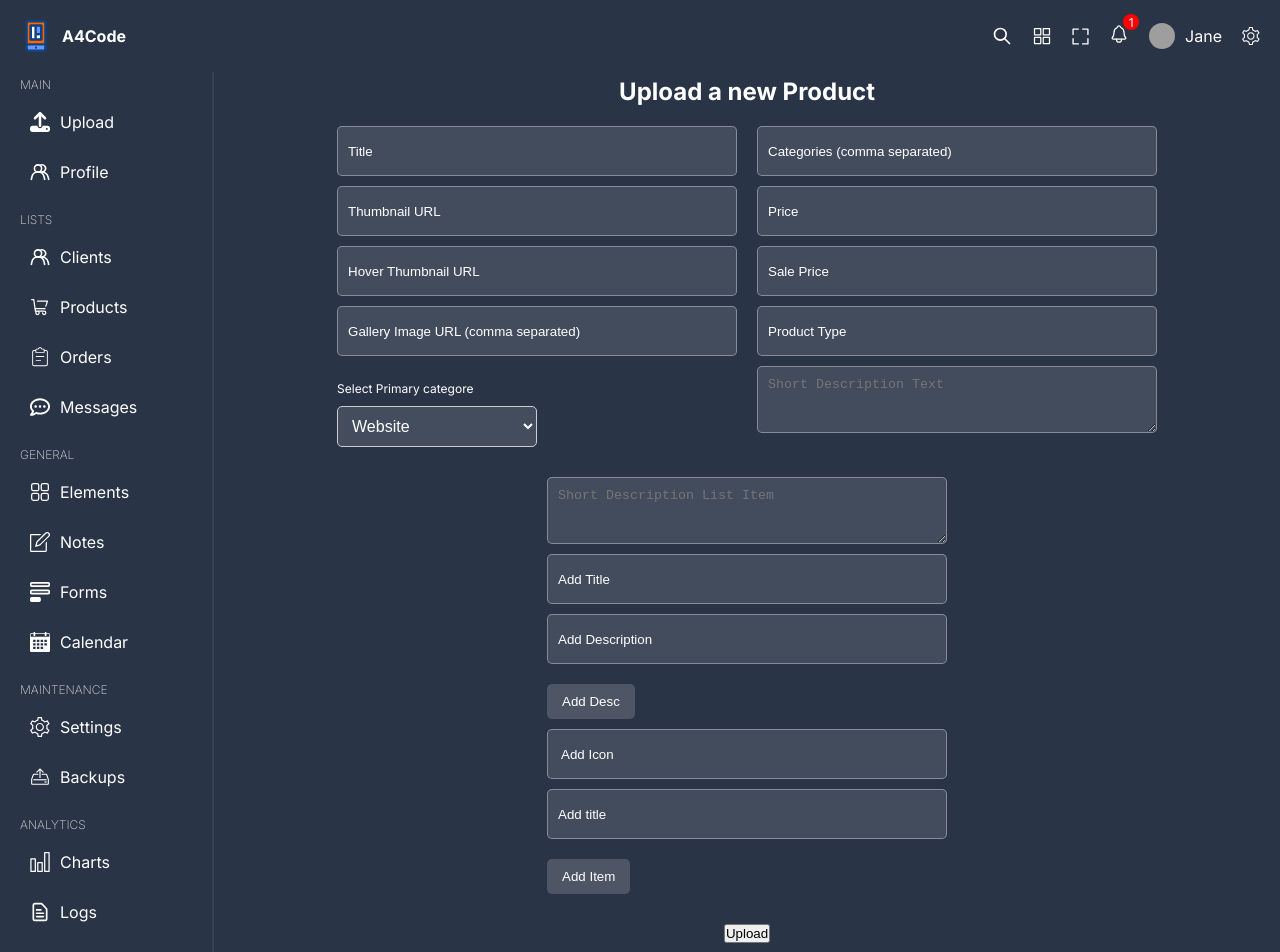
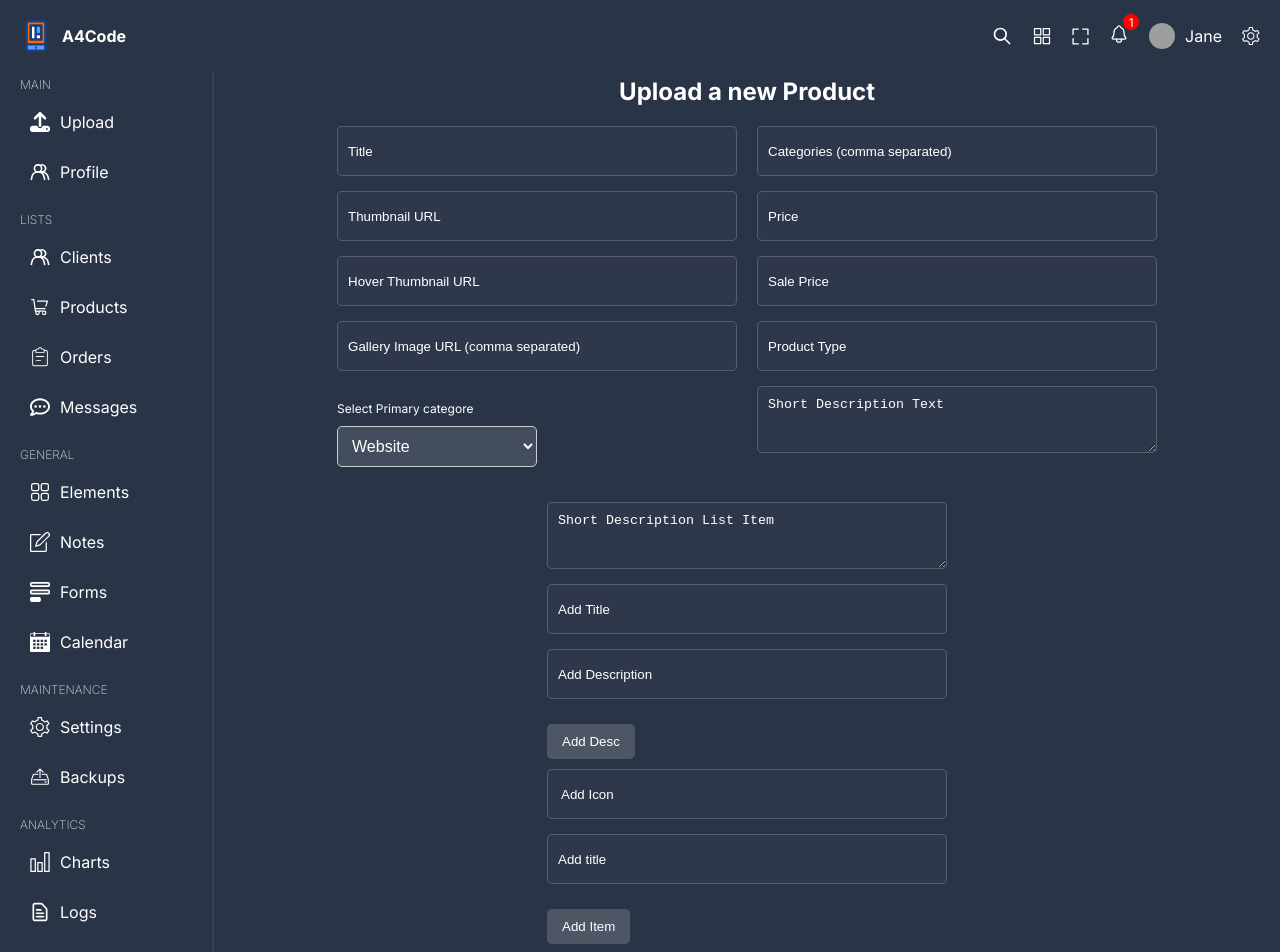
Before and after one commit to SumonHossainJs/DashBoard, a React (Vite) app: page /upload in a window 1280 px wide. Shown: the top 952 px of the page. Built offline with nearby package versions, Linux system fonts and the light colour scheme; grey boxes are pictures that could not be loaded.

Commit message:
Al hamdulilha

```diff
--- a/src/pages/upload/Upload.jsx
+++ b/src/pages/upload/Upload.jsx
@@ -344,7 +344,7 @@ const Upload = () => {
               onChange={(e) => handleInputDesc(e, "desc")}
             />
 
-            <button className="upbtn" onClick={handleAddtextDesc}>
+            <button className="AddItems" onClick={handleAddtextDesc}>
               Add Desc
             </button>
             <div className="items">
@@ -367,7 +367,7 @@ const Upload = () => {
               onChange={(e) => handleInputChange(e, "Icontitle")}
             />
 
-            <button className="upbtn" onClick={handleAddItem}>
+            <button className="AddItems" onClick={handleAddItem}>
               Add Item
             </button>
             <div className="items">
--- a/src/pages/upload/upload.scss
+++ b/src/pages/upload/upload.scss
@@ -20,16 +20,20 @@
                 textarea,select {
                   width: 100%;
                   padding: 10px;
-                  margin-bottom: 10px;
-                  border: 1px solid #ffffff5c;
-                  background-color: rgba(255, 255, 255, 0.123);
+                  margin-bottom: 15px;
+                  border: 1px solid #ffffff30;
+                  background-color: rgba(255, 255, 255, 0.023);
                   color: white;
                   border-radius: 5px;
                   box-sizing: border-box;
                 }
-                input::placeholder {
+                textarea,select,input::placeholder {
                     color: #ffffff;
                 }
+                textarea::placeholder {
+                  color: #ffffff;
+                  font-family: inherit;
+              }
                 input {
                     height: 50px;
                 }
@@ -62,7 +66,7 @@
                         background-color: #f90e0e; // Change background color of dropdown menu
                       }
                   }
-                  .upbtn{
+                  .AddItems{
                     background-color: #ffffff2b;
                     border: none;
                     padding: 10px 15px;
@@ -133,4 +137,17 @@
 
         }
     }
+    .upbtn{
+      background-color: rgba(148, 146, 146, 0.056);
+      border: 1px solid gray;
+      padding: 15px 25px;
+      color: white;
+      font-size: 1rem;
+      border-radius: 10px;
+      transition: all .5s ease;
+      &:hover{
+        background-color: rgba(148, 146, 146, 0.327);
+        border: 1px solid rgba(128, 128, 128, 0.342);
+      }
+    }
 }
```
